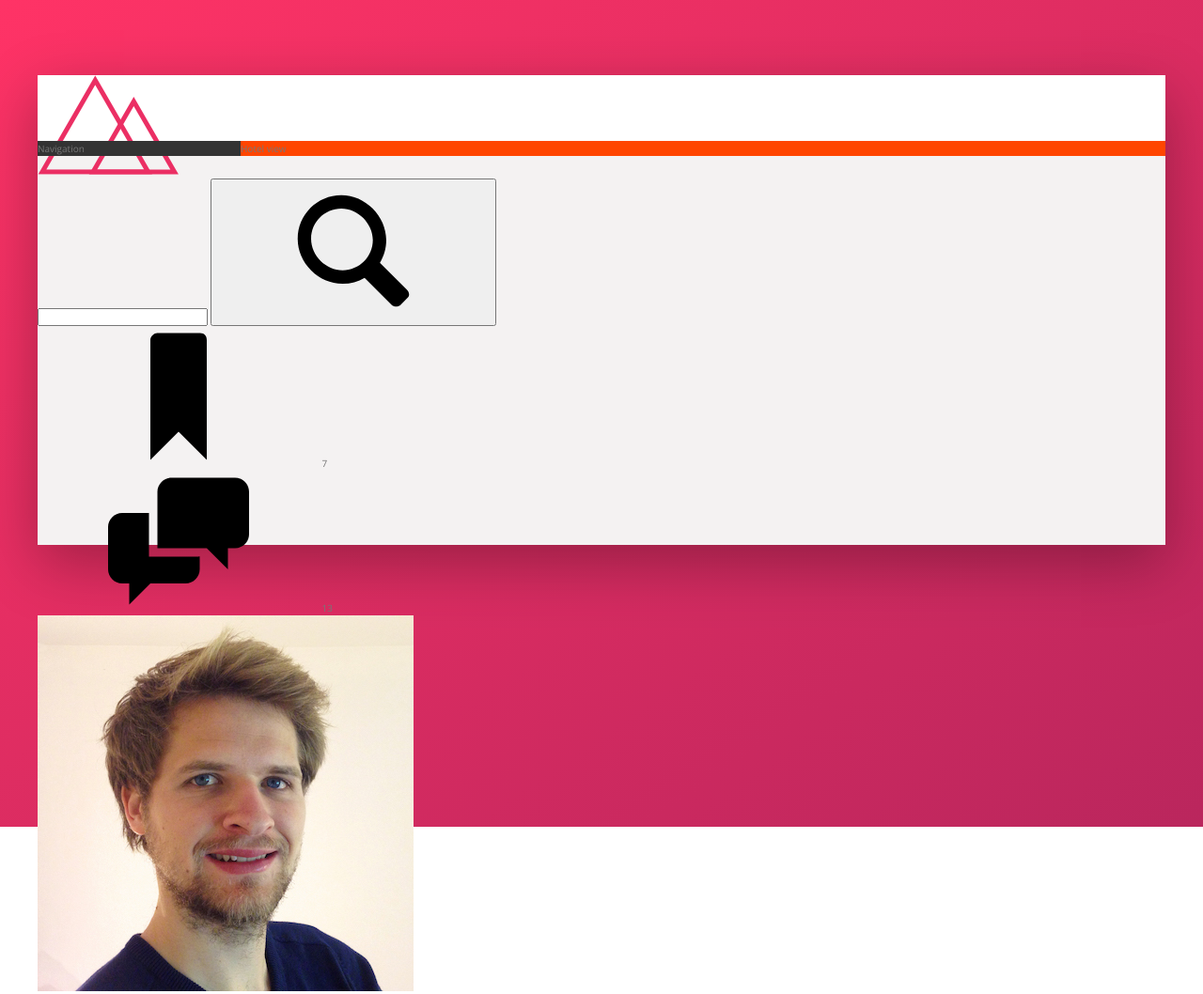
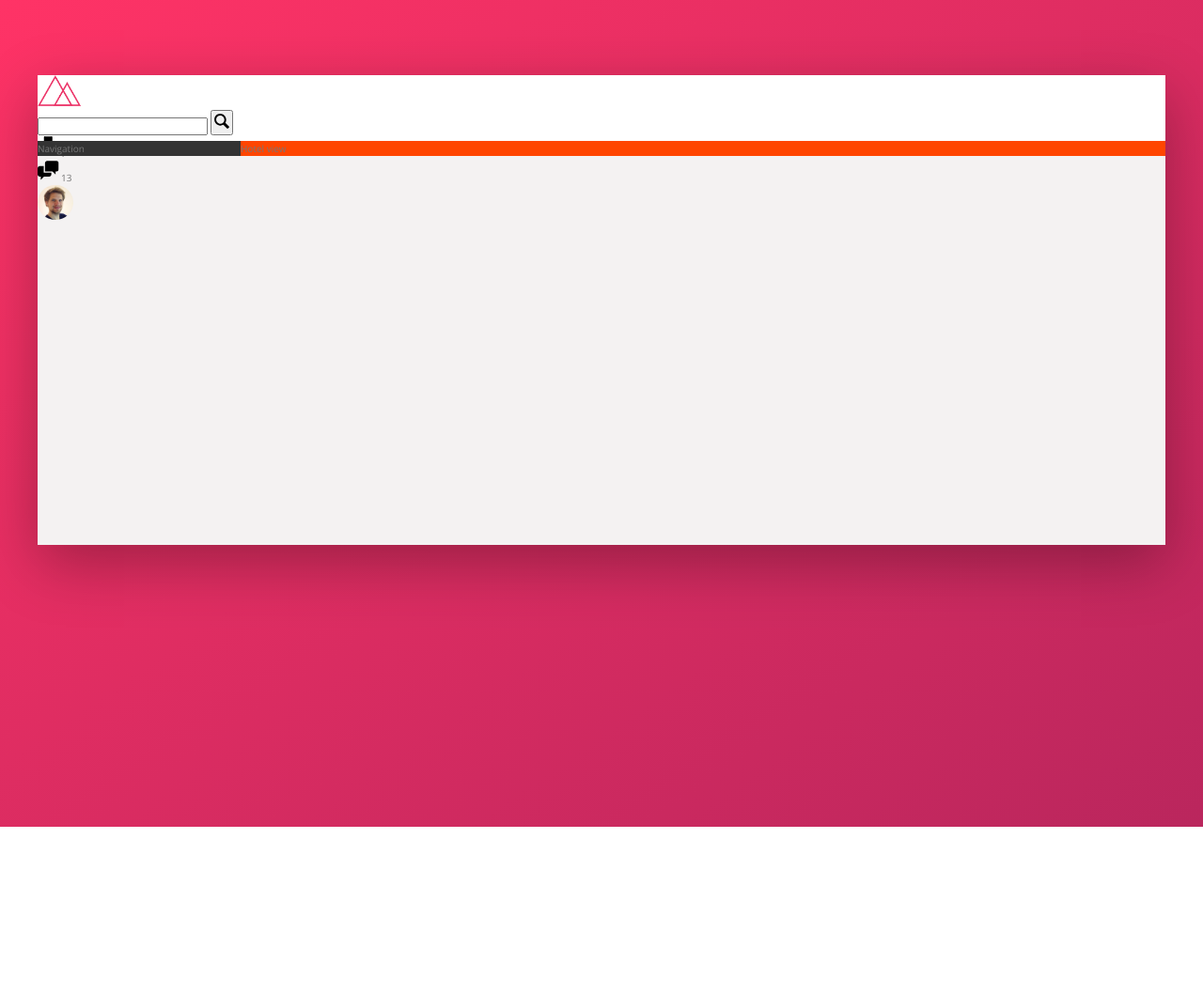
Before and after one commit to mralimov/Flexbox-Travel-Agency, a website: page index.html in a window 1280 px wide. Shown: the whole page at 94% size. After the commit the page ends 880 px from the top, so only its background shows below. Drawn offline with nearby package versions, Linux system fonts and the light colour scheme.

Commit message:
components styling

```diff
--- a/sass/_components.scss
+++ b/sass/_components.scss
@@ -0,0 +1,52 @@
+
+//LOGO
+.logo {
+    height: 3.25rem;
+}
+
+//SEARCH
+.search {
+    &__input {
+
+    }
+
+    &__button {
+
+    }
+
+    &__icon {
+        height: 2rem;
+        width: 2rem;
+    }
+}
+
+
+
+//USER NAVIGATION
+.user-nav {
+    &__icon-box {
+
+    }
+
+    &__icon {
+        height: 2.25rem;
+        width: 2.25rem;
+    }
+
+    &__notification {
+
+    }
+
+    &__user {
+
+    }
+
+    &__user-photo {
+        height: 3.75rem;
+        border-radius: 50%;
+    }
+
+    &__user-name {
+
+    }
+}
```
Also changed, not shown: css/style.css.
